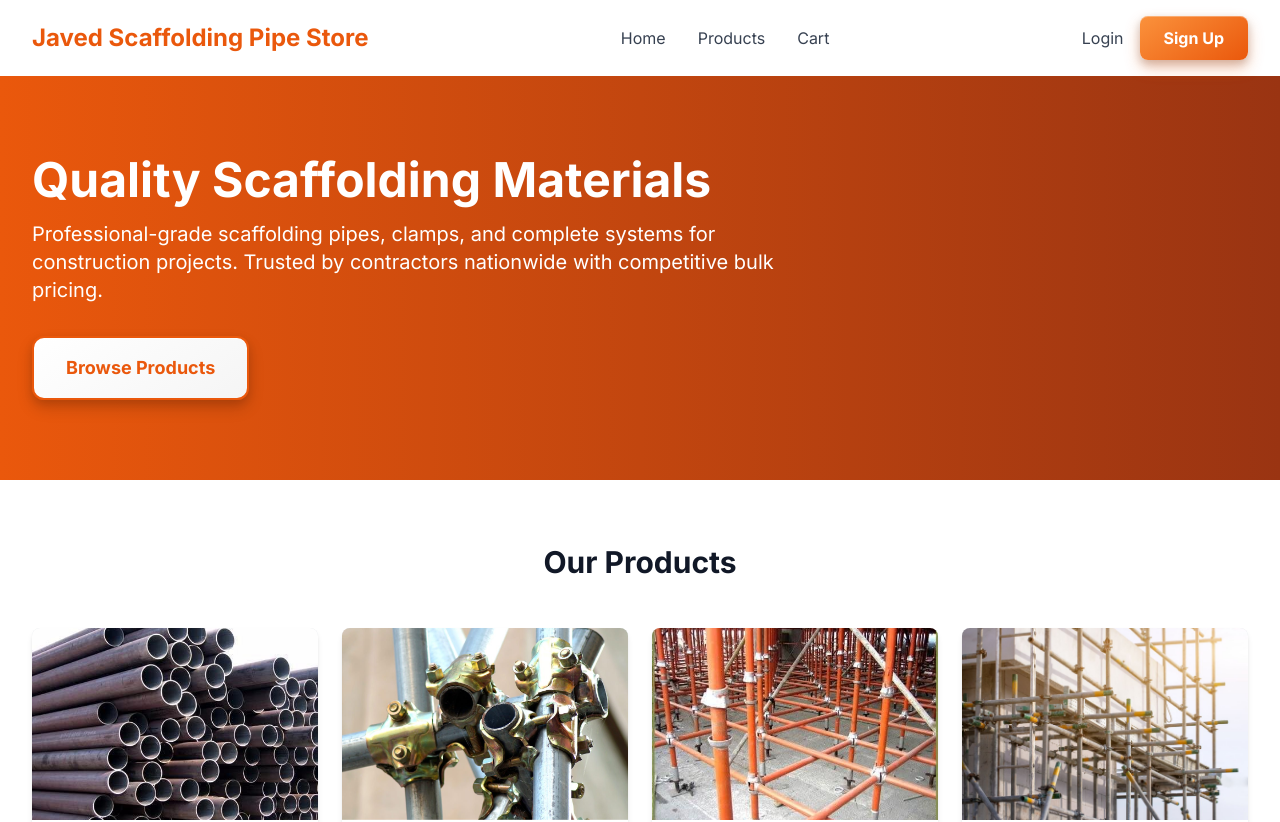
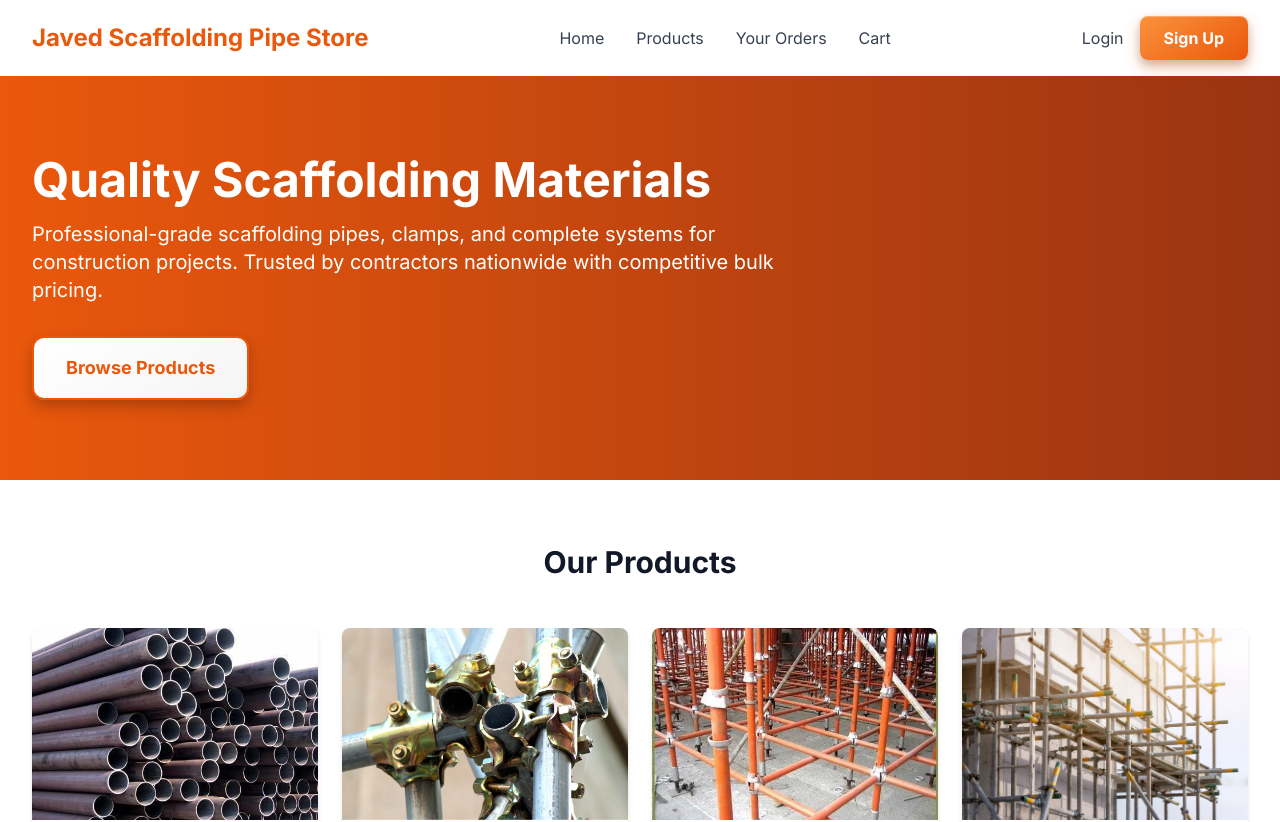
Before and after one commit to umair-javeed/scaffolding-ecommerce, a Next.js app: page / in a window 1280 px wide. Shown: the top 822 px of the page. Built offline with nearby package versions, Linux system fonts and the light colour scheme.

Commit message:
Add Your Orders link in header.tsx

```diff
--- a/src/components/Header.tsx
+++ b/src/components/Header.tsx
@@ -16,6 +16,9 @@ export default function Header() {
             <Link href="/#products" className="text-gray-700 hover:text-primary-600 transition">
               Products
             </Link>
+            <Link href="/orders" className="text-gray-700 hover:text-primary-600 transition">
+              Your Orders
+            </Link>
             <Link href="/cart" className="text-gray-700 hover:text-primary-600 transition">
               Cart
             </Link>
@@ -31,8 +34,8 @@ export default function Header() {
             <Link
               href="/signup"
               className="btn-3d text-white px-6 py-2.5 rounded-lg font-bold inline-block"
-              >
-                Sign Up
+            >
+              Sign Up
             </Link>
           </div>
         </div>
```
